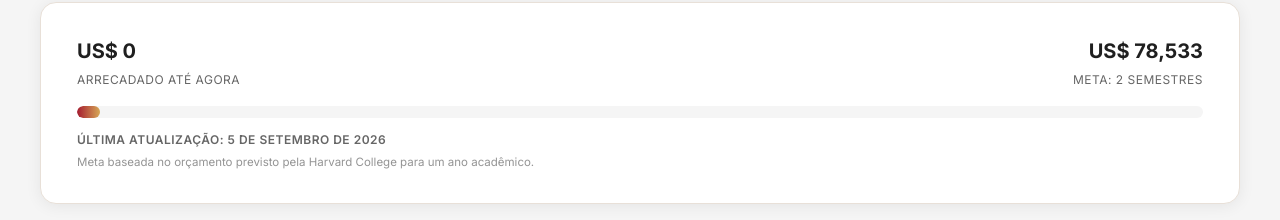
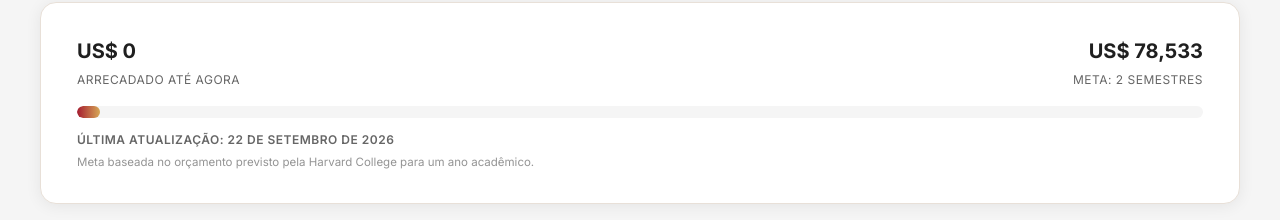
Before and after one commit to carolinaporto/harvard-vus-site, a React (Vite) app: page / in a window 1280 px wide. Shown: the part 2240-2460 px from the top of the page. Built offline with nearby package versions, Linux system fonts and the light colour scheme; no server answers; the database is empty.

Commit message:
Update last updated date to September 22, 2026

```diff
--- a/src/data/content.ts
+++ b/src/data/content.ts
@@ -13,8 +13,8 @@ const PIX_KEY = 'f5109849-8c38-42b3-8328-6e86fa7a10aa'; //nubank
 
 // ─── Atualizar aqui quando o valor arrecadado mudar ───────────────────────────
 const lastUpdated = {
-  pt: '5 de Setembro de 2026',
-  en: 'September 5, 2026',
+  pt: '22 de Setembro de 2026',
+  en: 'September 22, 2026',
 };
 // ─────────────────────────────────────────────────────────────────────────────
 
```
